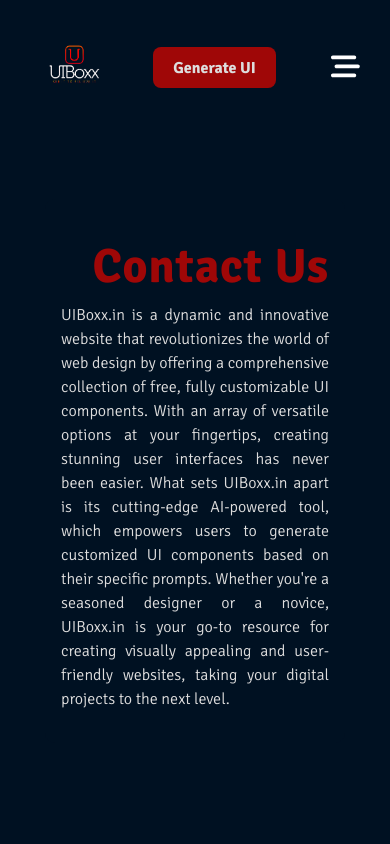
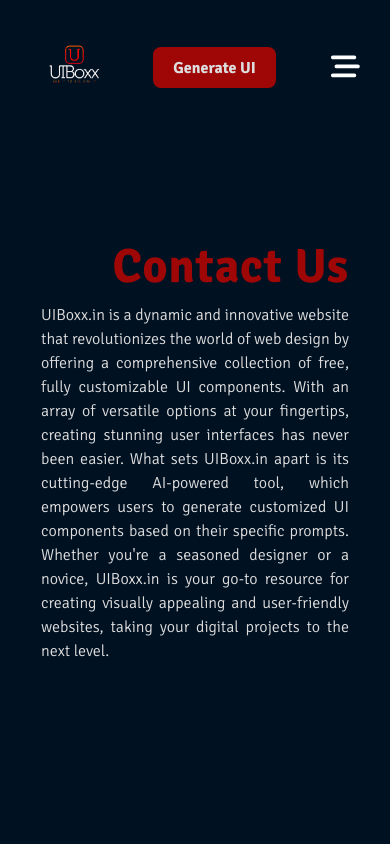
Before and after one commit to UIBoxx/ui-boxx, a React (Vite) app: page /contact in a window 390 px wide. Shown: the top 844 px of the page. Built offline with nearby package versions, Linux system fonts and the light colour scheme.

Commit message:
initial commit

```diff
--- a/src/components/desc/desc.css
+++ b/src/components/desc/desc.css
@@ -47,7 +47,7 @@
         gap: 1rem;
     }
     .desc-content{
-        width: 300px;
+        width: 340px;
         min-height: 200px;
         align-items: end;
     }
```
